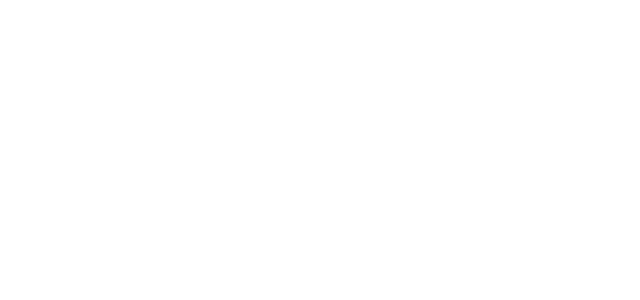
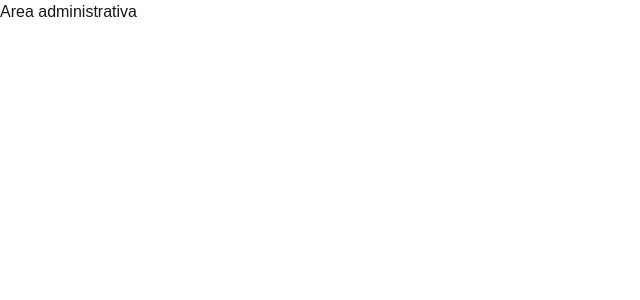
Before and after one commit to aniltonteixeira/notafiscalsimples.com, a Next.js app: page /admin in a window 1280 px wide. Before the commit this address had no page. Shown: the top 300 px of the page, without its empty margins (0-640 px from the left). Built offline with nearby package versions, Linux system fonts and the light colour scheme.

Commit message:
pagina admin

```diff
--- /dev/null
+++ b/app/admin/page.tsx
@@ -0,0 +1,12 @@
+'use client';
+
+import { useEffect, useState } from "react";
+import { User } from "@/modules/user/user-repository";
+
+export default function UsuariosPage() {
+
+
+  return (
+    <h1>Area administrativa</h1>
+  );
+}
```
